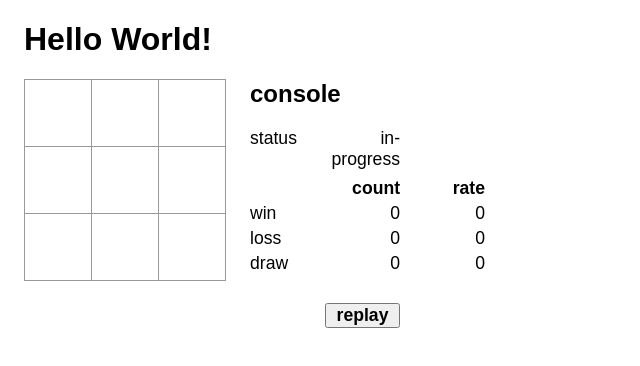
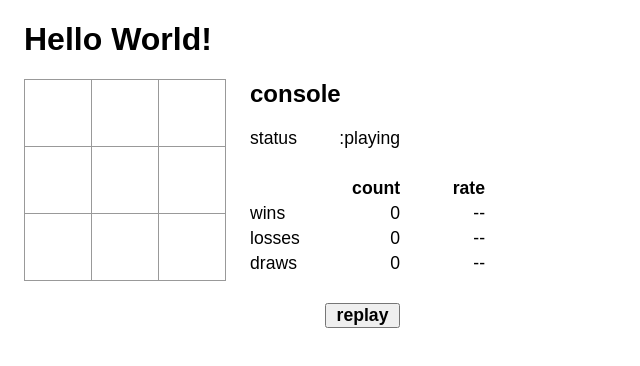
Before and after one commit to gravaman/fleish, a React app: page / in a window 1280 px wide. Shown: the top 366 px of the page, without its empty margins (0-640 px from the left). Built offline with nearby package versions, Linux system fonts and the light colour scheme; the HTML template or start-up script is replaced by a standard one.

Commit message:
handles draw and collects series stats

```diff
--- a/client/TicTacToe/Game.js
+++ b/client/TicTacToe/Game.js
@@ -12,6 +12,11 @@ class Game extends Component {
         { squares: Array(9).fill(null) }
       ],
       stepNumber: 0,
+      seriesStats: {
+        wins: 0,
+        losses: 0,
+        draws: 0
+      },
       winner: null
     }
   }
@@ -22,8 +27,16 @@ class Game extends Component {
     return current.squares
   }
 
-  get isPlayerTurn() {
-    return this.state.stepNumber % 2 === 0
+  updatedStats(winner) {
+    let stats = Object.assign({}, this.state.seriesStats)
+    console.log('current stats:', stats)
+    let updated = Object.assign(stats, {
+      wins: winner === 1 ? stats.wins + 1 : stats.wins,
+      losses: winner === 2 ? stats.losses + 1 : stats.losses,
+      draws: winner === 0 ? stats.draws + 1 : stats.draws
+    })
+    console.log('updated stats:', updated)
+    return updated
   }
 
   handleReplay() {
@@ -56,11 +69,12 @@ class Game extends Component {
 
     // check for winner
     let winner = utilities.calculateWinner(playerSquares)
-    if (winner) {
+    if (winner !== null) {
       // skip ai turn if player win
       return this.setState({
         history: this.state.history.concat({ squares: playerSquares }),
         stepNumber: this.state.history.length,
+        seriesStats: this.updatedStats(winner),
         winner: winner
       })
     }
@@ -76,6 +90,7 @@ class Game extends Component {
             { squares: aiSquares }
           ]),
           stepNumber: stepNumber,
+          seriesStats: this.updatedStats(winner),
           winner: winner
         }, () => utilities.sendMove(2, startSquares, playerSquares, aiSquares))
       })
@@ -91,6 +106,7 @@ class Game extends Component {
         <InfoRepo
           winner={ this.state.winner }
           onReplay={ () => this.handleReplay() }
+          seriesStats={ this.state.seriesStats }
         />
       </div>
     )
--- a/client/TicTacToe/InfoRepo.js
+++ b/client/TicTacToe/InfoRepo.js
@@ -3,14 +3,27 @@ import './InfoRepo.less'
 
 class InfoRepo extends Component {
   getStatus() {
-    console.log('checking status')
-    if (this.props.winner === 1) {
-      return 'Victory'
-    }
-    if (this.props.winner === 2) {
-      return 'Defeat'
-    }
-    return 'in-progress'
+    return this.props.winner === null ? ':playing' : this.getResult()
+  }
+
+  getResult() {
+    return [ 'draw', 'victory', 'defeat' ][this.props.winner]
+  }
+
+  getEmoji() {
+    return [ ':P', ':)', ':(' ][this.props.winner]
+  }
+
+  renderStatRow(title, result) {
+    let total = this.props.seriesStats.wins + this.props.seriesStats.losses + this.props.seriesStats.draws
+    let rate = total > 0 ? result / total : '--'
+    return (
+      <div className="info-row">
+        <span className="title">{ title }</span>
+        <span className="data">{ result }</span>
+        <span className="data">{ rate }</span>
+      </div>
+    )
   }
 
   render() {
@@ -20,6 +33,7 @@ class InfoRepo extends Component {
         <div className="info-row">
           <span className="title">status</span>
           <span className="data">{ this.getStatus() }</span>
+          <span className="data-left">{ this.getEmoji() }</span>
         </div>
         <div className="spacer-row"></div>
         <div className="info-row">
@@ -27,21 +41,9 @@ class InfoRepo extends Component {
           <span className="data-header">count</span>
           <span className="data-header">rate</span>
         </div>
-        <div className="info-row">
-          <span className="title">win</span>
-          <span className="data">0</span>
-          <span className="data">0</span>
-        </div>
-        <div className="info-row">
-          <span className="title">loss</span>
-          <span className="data">0</span>
-          <span className="data">0</span>
-        </div>
-        <div className="info-row">
-          <span className="title">draw</span>
-          <span className="data">0</span>
-          <span className="data">0</span>
-        </div>
+        { this.renderStatRow('wins', this.props.seriesStats.wins) }
+        { this.renderStatRow('losses', this.props.seriesStats.losses) }
+        { this.renderStatRow('draws', this.props.seriesStats.draws) }
         <div className="spacer-row"></div>
         <div className="info-row">
           <button
--- a/client/TicTacToe/InfoRepo.less
+++ b/client/TicTacToe/InfoRepo.less
@@ -52,6 +52,11 @@ h2 {
   padding-right: @padding-data;
 }
 
+.data-left {
+  .data;
+  text-align: left;
+}
+
 .data-header {
   .data;
   font-weight: bold;
--- a/client/TicTacToe/utilities.js
+++ b/client/TicTacToe/utilities.js
@@ -10,13 +10,17 @@ let utilities = {
       [0, 4, 8],
       [2, 4, 6]
     ]
+    let isDraw = true
     for (let i = 0; i < lines.length; i++) {
       const [a, b, c] = lines[i]
+      if (!squares[a]) {
+        isDraw = false
+      }
       if (squares[a] && squares[a] === squares[b] && squares[b] === squares[c]) {
         return squares[a]
       }
     }
-    return null
+    return isDraw ? 0 : null
   },
   squaresToKey: function(squares) {
     squares = squares.slice()
```
Also changed, not shown: 1 other file (tests, documents, lock files or other folders).
